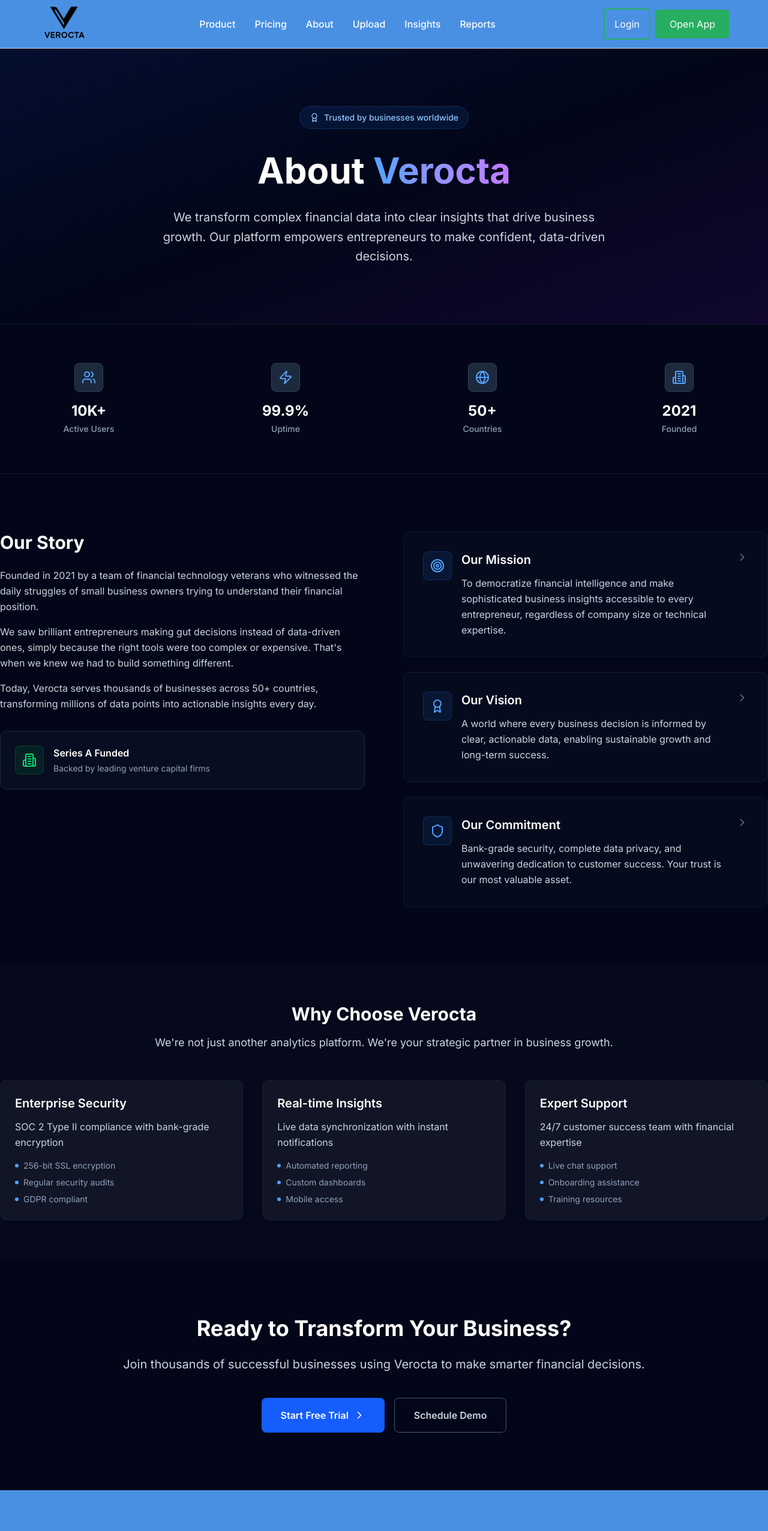
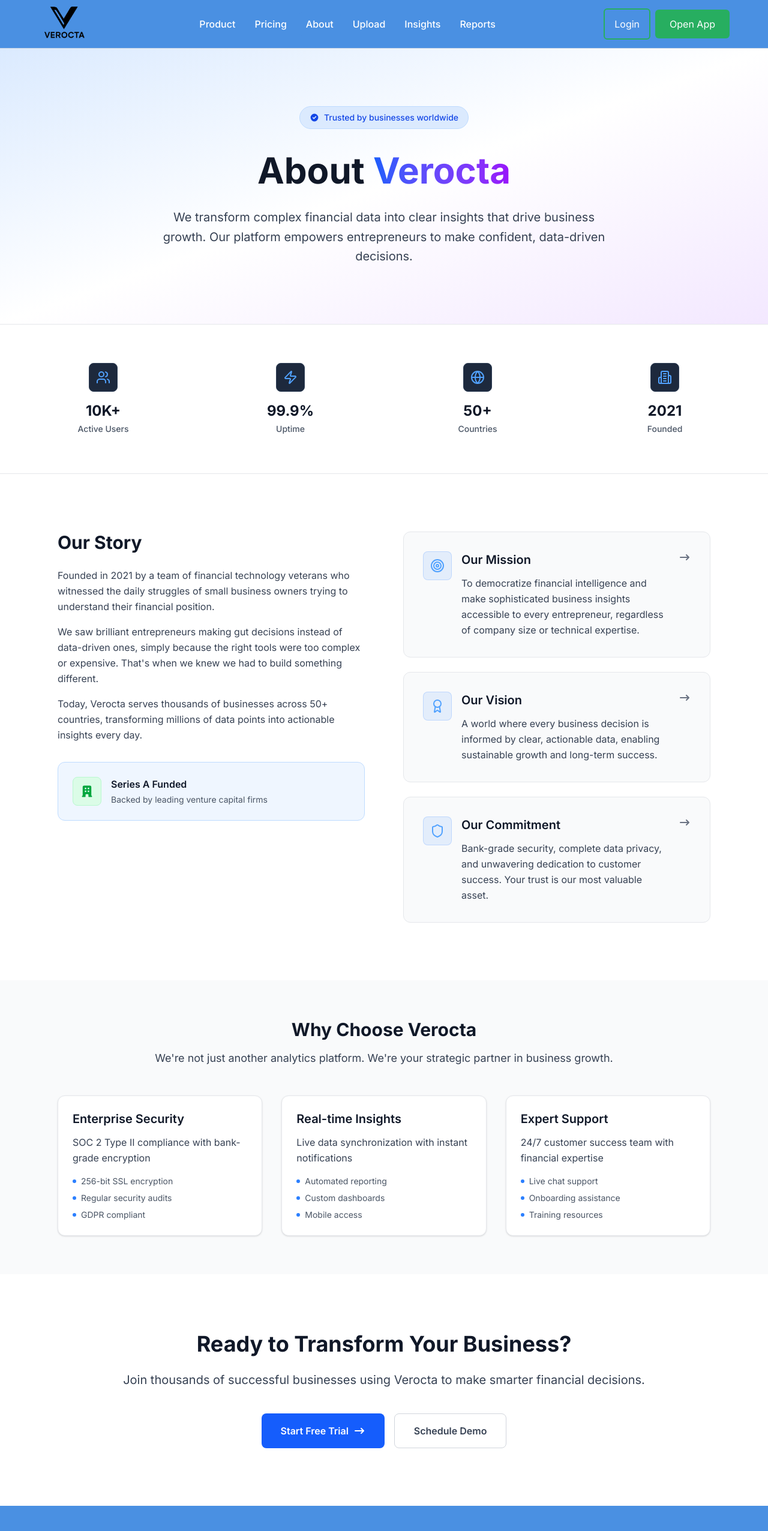
Before and after one commit to saif1431/Verocta, a React (Vite) app: page /about in a window 1280 px wide. Shown: the top 2552 px of the page at 60% size. Built offline with nearby package versions, Linux system fonts and the light colour scheme.

Commit message:
Complete About Page

```diff
--- a/src/components/Layout.jsx
+++ b/src/components/Layout.jsx
@@ -144,7 +144,7 @@
       </main>
 
       {!hideHeaderFooter && (
-      <footer className="bg-primary text-white py-16">
+      <footer className="bg-primary  lg:px-10 px-4 text-white py-16">
         <div className="container mx-auto px-4 sm:px-6 lg:px-8">
           <div className="grid md:grid-cols-4 gap-8 mb-8">
             <div>
--- a/src/pages/About.jsx
+++ b/src/pages/About.jsx
@@ -1,11 +1,53 @@
+import { useState, useEffect } from 'react';
+import { motion } from 'framer-motion';
 import { Shield, Target, Users, ChevronRight, Building2, Globe, Award, Zap } from 'lucide-react';
 
+
+// Animation variants
+const fadeInUp = {
+  initial: { opacity: 0, y: 20 },
+  animate: { opacity: 1, y: 0 },
+  transition: { duration: 0.5 }
+};
+
+const fadeInLeft = {
+  initial: { opacity: 0, x: -20 },
+  animate: { opacity: 1, x: 0 },
+  transition: { duration: 0.5 }
+};
+
+const fadeInRight = {
+  initial: { opacity: 0, x: 20 },
+  animate: { opacity: 1, x: 0 },
+  transition: { duration: 0.5 }
+};
+
+const scaleIn = {
+  initial: { opacity: 0, scale: 0.9 },
+  animate: { opacity: 1, scale: 1 },
+  transition: { duration: 0.5 }
+};
+
+const staggerContainer = {
+  animate: {
+    transition: {
+      staggerChildren: 0.1
+    }
+  }
+};
+
 export default function About() {
+  const [isVisible, setIsVisible] = useState(false);
+
+  useEffect(() => {
+    setIsVisible(true);
+  }, []);
+
   const stats = [
     { number: '10K+', label: 'Active Users', icon: Users },
-    { number: '99.9%', label: 'Uptime', icon: Zap },
+    { number: '99.9%', label: 'Uptime',  icon: Zap  },
     { number: '50+', label: 'Countries', icon: Globe },
-    { number: '2021', label: 'Founded', icon: Building2 }
+    { number: '2021', label: 'Founded' ,  icon: Building2}
   ];
 
   const principles = [
@@ -20,62 +62,99 @@
       description: 'A world where every business decision is informed by clear, actionable data, enabling sustainable growth and long-term success.'
     },
     {
-      icon: Shield,
+         icon: Shield,
       title: 'Our Commitment',
       description: 'Bank-grade security, complete data privacy, and unwavering dedication to customer success. Your trust is our most valuable asset.'
     }
   ];
 
   return (
-    <div className="min-h-screen bg-slate-950">
+    <div className="min-h-screen bg-white">
       {/* Hero Section */}
       <section className="relative overflow-hidden">
-        <div className="absolute inset-0 bg-gradient-to-br from-blue-600/10 via-transparent to-purple-600/10"></div>
-        <div className="container-page relative py-24">
-          <div className="max-w-4xl mx-auto text-center">
-            <div className="inline-flex items-center gap-2 px-4 py-2 rounded-full bg-blue-500/10 border border-blue-500/20 text-blue-300 text-sm font-medium mb-8">
-              <Award className="w-4 h-4" />
+        <div className="absolute inset-0 bg-gradient-to-br from-blue-100 via-white to-purple-100"></div>
+        <div className="container mx-auto px-4 sm:px-6 lg:px-8 py-24 relative">
+          <motion.div
+            className="max-w-4xl mx-auto text-center"
+            initial={{ opacity: 0, y: 20 }}
+            animate={{ opacity: 1, y: 0 }}
+            transition={{ duration: 0.5 }}
+          >
+            <motion.div
+              className="inline-flex items-center gap-2 px-4 py-2 rounded-full bg-blue-100 border border-blue-200 text-blue-700 text-sm font-medium mb-8"
+              initial={{ opacity: 0, scale: 0.9 }}
+              animate={{ opacity: 1, scale: 1 }}
+              transition={{ duration: 0.5, delay: 0.2 }}
+            >
+              <svg xmlns="http://www.w3.org/2000/svg" className="w-4 h-4" viewBox="0 0 20 20" fill="currentColor">
+                <path fillRule="evenodd" d="M10 18a8 8 0 100-16 8 8 0 000 16zm3.707-9.293a1 1 0 00-1.414-1.414L9 10.586 7.707 9.293a1 1 0 00-1.414 1.414l2 2a1 1 0 001.414 0l4-4z" clipRule="evenodd" />
+              </svg>
               Trusted by businesses worldwide
-            </div>
+            </motion.div>
 
-            <h1 className="text-5xl md:text-6xl font-bold text-white mb-6 leading-tight">
-              About <span className="text-transparent bg-clip-text bg-gradient-to-r from-blue-400 to-purple-400">Verocta</span>
-            </h1>
+            <motion.h1
+              className="text-5xl md:text-6xl font-bold text-gray-900 mb-6 leading-tight"
+              initial={{ opacity: 0, y: 20 }}
+              animate={{ opacity: 1, y: 0 }}
+              transition={{ duration: 0.5, delay: 0.3 }}
+            >
+              About <span className="text-transparent bg-clip-text bg-gradient-to-r from-blue-600 to-purple-600">Verocta</span>
+            </motion.h1>
 
-            <p className="text-xl text-slate-300 leading-relaxed max-w-3xl mx-auto">
+            <motion.p
+              className="text-xl text-gray-700 leading-relaxed max-w-3xl mx-auto"
+              initial={{ opacity: 0, y: 20 }}
+              animate={{ opacity: 1, y: 0 }}
+              transition={{ duration: 0.5, delay: 0.4 }}
+            >
               We transform complex financial data into clear insights that drive business growth.
               Our platform empowers entrepreneurs to make confident, data-driven decisions.
-            </p>
-          </div>
+            </motion.p>
+          </motion.div>
         </div>
       </section>
 
       {/* Stats Section */}
-      <section className="py-16 border-y border-slate-800/50">
-        <div className="container-page">
-          <div className="grid grid-cols-2 md:grid-cols-4 gap-8">
+      <section className="py-16 border-y border-gray-200">
+        <div className="container mx-auto px-4 sm:px-6 lg:px-8">
+          <motion.div
+            className="grid grid-cols-2 md:grid-cols-4 gap-8"
+            variants={staggerContainer}
+            initial="initial"
+            animate="animate"
+          >
             {stats.map((stat, index) => (
-              <div key={index} className="text-center group">
-                <div className="inline-flex items-center justify-center w-12 h-12 rounded-lg bg-slate-800 border border-slate-700 text-blue-400 mb-4 group-hover:bg-blue-500/10 group-hover:border-blue-500/30 transition-all duration-300">
+              <motion.div
+                key={index}
+                className="text-center group"
+                variants={scaleIn}
+                transition={{ delay: index * 0.1 }}
+              >
+                 <div className="inline-flex items-center justify-center w-12 h-12 rounded-lg bg-slate-800 border border-slate-700 text-blue-400 mb-4 group-hover:bg-blue-500/10 group-hover:border-blue-500/30 transition-all duration-300">
                   <stat.icon className="w-6 h-6" />
                 </div>
-                <div className="text-2xl font-bold text-white mb-1">{stat.number}</div>
-                <div className="text-sm text-slate-400 font-medium">{stat.label}</div>
-              </div>
+                <div className="text-2xl font-bold text-gray-900 mb-1">{stat.number}</div>
+                <div className="text-sm text-gray-600 font-medium">{stat.label}</div>
+              </motion.div>
             ))}
-          </div>
+          </motion.div>
         </div>
       </section>
 
       {/* Main Content */}
-      <section className="py-24">
-        <div className="container-page">
+      <section className="py-24  lg:px-16 px-4">
+        <div className="container mx-auto px-4 sm:px-6 lg:px-8">
           <div className="grid lg:grid-cols-2 gap-16 items-start">
             {/* Left Column - Story */}
-            <div className="space-y-8">
+            <motion.div
+              className="space-y-8"
+              initial={{ opacity: 0, x: -20 }}
+              animate={{ opacity: 1, x: 0 }}
+              transition={{ duration: 0.5 }}
+            >
               <div>
-                <h2 className="text-3xl font-bold text-white mb-6">Our Story</h2>
-                <div className="space-y-4 text-slate-300 leading-relaxed">
+                <h2 className="text-3xl font-bold text-gray-900 mb-6">Our Story</h2>
+                <div className="space-y-4 text-gray-700 leading-relaxed">
                   <p>
                     Founded in 2021 by a team of financial technology veterans who witnessed
                     the daily struggles of small business owners trying to understand their
@@ -93,55 +172,83 @@
                 </div>
               </div>
 
-              <div className="flex items-center gap-4 p-6 rounded-xl bg-slate-900/50 border border-slate-800">
-                <div className="flex-shrink-0 w-12 h-12 rounded-lg bg-green-500/10 border border-green-500/20 flex items-center justify-center">
-                  <Building2 className="w-6 h-6 text-green-400" />
+              <motion.div
+                className="flex items-center gap-4 p-6 rounded-xl bg-blue-50 border border-blue-200"
+                whileHover={{ scale: 1.02 }}
+                transition={{ type: "spring", stiffness: 400, damping: 10 }}
+              >
+                <div className="flex-shrink-0 w-12 h-12 rounded-lg bg-green-100 border border-green-200 flex items-center justify-center">
+                  <svg xmlns="http://www.w3.org/2000/svg" className="w-6 h-6 text-green-600" viewBox="0 0 20 20" fill="currentColor">
+                    <path fillRule="evenodd" d="M4 4a2 2 0 012-2h8a2 2 0 012 2v12a1 1 0 110 2h-3a1 1 0 01-1-1v-2a1 1 0 00-1-1H9a1 1 0 00-1 1v2a1 1 0 01-1 1H4a1 1 0 110-2V4zm3 1h2v2H7V5zm2 4H7v2h2V9zm2-4h2v2h-2V5zm2 4h-2v2h2V9z" clipRule="evenodd" />
+                  </svg>
                 </div>
                 <div>
-                  <div className="font-semibold text-white mb-1">Series A Funded</div>
-                  <div className="text-sm text-slate-400">Backed by leading venture capital firms</div>
+                  <div className="font-semibold text-gray-900 mb-1">Series A Funded</div>
+                  <div className="text-sm text-gray-600">Backed by leading venture capital firms</div>
                 </div>
-              </div>
-            </div>
+              </motion.div>
+            </motion.div>
 
             {/* Right Column - Principles */}
-            <div className="space-y-6">
+            <motion.div
+              className="space-y-6"
+              initial={{ opacity: 0, x: 20 }}
+              animate={{ opacity: 1, x: 0 }}
+              transition={{ duration: 0.5 }}
+            >
               {principles.map((principle, index) => (
-                <div key={index} className="group cursor-pointer">
-                  <div className="p-8 rounded-xl bg-slate-900/30 border border-slate-800/50 hover:border-slate-700 transition-all duration-300">
+                <motion.div
+                  key={index}
+                  className="group cursor-pointer"
+                  whileHover={{ y: -5 }}
+                  transition={{ type: "spring", stiffness: 400, damping: 10 }}
+                >
+                  <div className="p-8 rounded-xl bg-gray-50 border border-gray-200 hover:border-blue-300 transition-all duration-300">
                     <div className="flex items-start gap-4">
-                      <div className="flex-shrink-0 w-12 h-12 rounded-lg bg-blue-500/10 border border-blue-500/20 flex items-center justify-center group-hover:bg-blue-500/20 transition-all duration-300">
+                    <div className="flex-shrink-0 w-12 h-12 rounded-lg bg-blue-500/10 border border-blue-500/20 flex items-center justify-center group-hover:bg-blue-500/20 transition-all duration-300">
                         <principle.icon className="w-6 h-6 text-blue-400" />
                       </div>
                       <div className="flex-1">
-                        <h3 className="text-xl font-semibold text-white mb-3 group-hover:text-blue-300 transition-colors duration-300">
+                        <h3 className="text-xl font-semibold text-gray-900 mb-3 group-hover:text-blue-700 transition-colors duration-300">
                           {principle.title}
                         </h3>
-                        <p className="text-slate-300 leading-relaxed">
+                        <p className="text-gray-700 leading-relaxed">
                           {principle.description}
                         </p>
                       </div>
-                      <ChevronRight className="w-5 h-5 text-slate-500 group-hover:text-blue-400 group-hover:translate-x-1 transition-all duration-300" />
+                      <svg xmlns="http://www.w3.org/2000/svg" className="w-5 h-5 text-gray-500 group-hover:text-blue-600 group-hover:translate-x-1 transition-all duration-300" viewBox="0 0 20 20" fill="currentColor">
+                        <path fillRule="evenodd" d="M12.293 5.293a1 1 0 011.414 0l4 4a1 1 0 010 1.414l-4 4a1 1 0 01-1.414-1.414L14.586 11H3a1 1 0 110-2h11.586l-2.293-2.293a1 1 0 010-1.414z" clipRule="evenodd" />
+                      </svg>
                     </div>
                   </div>
-                </div>
+                </motion.div>
               ))}
-            </div>
+            </motion.div>
           </div>
         </div>
       </section>
 
       {/* Values Section */}
-      <section className="py-16 bg-slate-900/20">
-        <div className="container-page">
-          <div className="max-w-3xl mx-auto text-center mb-12">
-            <h2 className="text-3xl font-bold text-white mb-4">Why Choose Verocta</h2>
-            <p className="text-slate-300 text-lg">
+      <section className="py-16  lg:px-16 px-4 bg-gray-50">
+        <div className="container mx-auto px-4 sm:px-6 lg:px-8">
+          <motion.div
+            className="max-w-3xl mx-auto text-center mb-12"
+            initial={{ opacity: 0, y: 20 }}
+            animate={{ opacity: 1, y: 0 }}
+            transition={{ duration: 0.5 }}
+          >
+            <h2 className="text-3xl font-bold text-gray-900 mb-4">Why Choose Verocta</h2>
+            <p className="text-gray-700 text-lg">
               We're not just another analytics platform. We're your strategic partner in business growth.
             </p>
-          </div>
+          </motion.div>
 
-          <div className="grid md:grid-cols-3 gap-8">
+          <motion.div
+            className="grid md:grid-cols-3 gap-8"
+            variants={staggerContainer}
+            initial="initial"
+            animate="animate"
+          >
             {[
               {
                 title: 'Enterprise Security',
@@ -159,43 +266,69 @@
                 features: ['Live chat support', 'Onboarding assistance', 'Training resources']
               }
             ].map((item, index) => (
-              <div key={index} className="p-6 rounded-xl bg-white/5 border border-slate-800/50 hover:border-slate-700/50 transition-all duration-300">
-                <h3 className="text-xl font-semibold text-white mb-3">{item.title}</h3>
-                <p className="text-slate-300 mb-4 leading-relaxed">{item.description}</p>
+              <motion.div
+                key={index}
+                className="p-6 rounded-xl bg-white border border-gray-200 hover:border-blue-300 transition-all duration-300 shadow-sm hover:shadow-md"
+                variants={fadeInUp}
+                transition={{ delay: index * 0.1 }}
+                whileHover={{ y: -5 }}
+              >
+                <h3 className="text-xl font-semibold text-gray-900 mb-3">{item.title}</h3>
+                <p className="text-gray-700 mb-4 leading-relaxed">{item.description}</p>
                 <ul className="space-y-2">
                   {item.features.map((feature, idx) => (
-                    <li key={idx} className="text-sm text-slate-400 flex items-center gap-2">
-                      <div className="w-1.5 h-1.5 rounded-full bg-blue-400"></div>
+                    <li key={idx} className="text-sm text-gray-600 flex items-center gap-2">
+                      <div className="w-1.5 h-1.5 rounded-full bg-blue-500"></div>
                       {feature}
                     </li>
                   ))}
                 </ul>
-              </div>
+              </motion.div>
             ))}
-          </div>
+          </motion.div>
         </div>
       </section>
 
       {/* CTA Section */}
       <section className="py-24">
-        <div className="container-page">
-          <div className="max-w-4xl mx-auto text-center">
-            <h2 className="text-4xl font-bold text-white mb-6">
+        <div className="container mx-auto px-4 sm:px-6 lg:px-8">
+          <motion.div
+            className="max-w-4xl mx-auto text-center"
+            initial={{ opacity: 0, y: 20 }}
+            animate={{ opacity: 1, y: 0 }}
+            transition={{ duration: 0.5 }}
+          >
+            <h2 className="text-4xl font-bold text-gray-900 mb-6">
               Ready to Transform Your Business?
             </h2>
-            <p className="text-xl text-slate-300 mb-10 leading-relaxed">
+            <p className="text-xl text-gray-700 mb-10 leading-relaxed">
               Join thousands of successful businesses using Verocta to make smarter financial decisions.
             </p>
-            <div className="flex flex-col sm:flex-row gap-4 justify-center">
-              <button className="inline-flex items-center justify-center px-8 py-4 bg-blue-600 hover:bg-blue-700 text-white font-semibold rounded-lg transition-all duration-200 transform hover:scale-105">
+            <motion.div
+              className="flex flex-col sm:flex-row gap-4 justify-center"
+              initial={{ opacity: 0, y: 20 }}
+              animate={{ opacity: 1, y: 0 }}
+              transition={{ duration: 0.5, delay: 0.2 }}
+            >
+              <motion.button
+                className="inline-flex items-center justify-center px-8 py-4 bg-blue-600 hover:bg-blue-700 text-white font-semibold rounded-lg transition-all duration-200"
+                whileHover={{ scale: 1.05 }}
+                whileTap={{ scale: 0.95 }}
+              >
                 Start Free Trial
-                <ChevronRight className="w-5 h-5 ml-2" />
-              </button>
-              <button className="inline-flex items-center justify-center px-8 py-4 border border-slate-600 hover:border-slate-500 text-slate-300 hover:text-white font-semibold rounded-lg transition-all duration-200">
+                <svg xmlns="http://www.w3.org/2000/svg" className="w-5 h-5 ml-2" viewBox="0 0 20 20" fill="currentColor">
+                  <path fillRule="evenodd" d="M12.293 5.293a1 1 0 011.414 0l4 4a1 1 0 010 1.414l-4 4a1 1 0 01-1.414-1.414L14.586 11H3a1 1 0 110-2h11.586l-2.293-2.293a1 1 0 010-1.414z" clipRule="evenodd" />
+                </svg>
+              </motion.button>
+              <motion.button
+                className="inline-flex items-center justify-center px-8 py-4 border border-gray-300 hover:border-gray-400 text-gray-700 hover:text-gray-900 font-semibold rounded-lg transition-all duration-200"
+                whileHover={{ scale: 1.05 }}
+                whileTap={{ scale: 0.95 }}
+              >
                 Schedule Demo
-              </button>
-            </div>
-          </div>
+              </motion.button>
+            </motion.div>
+          </motion.div>
         </div>
       </section>
     </div>
```
